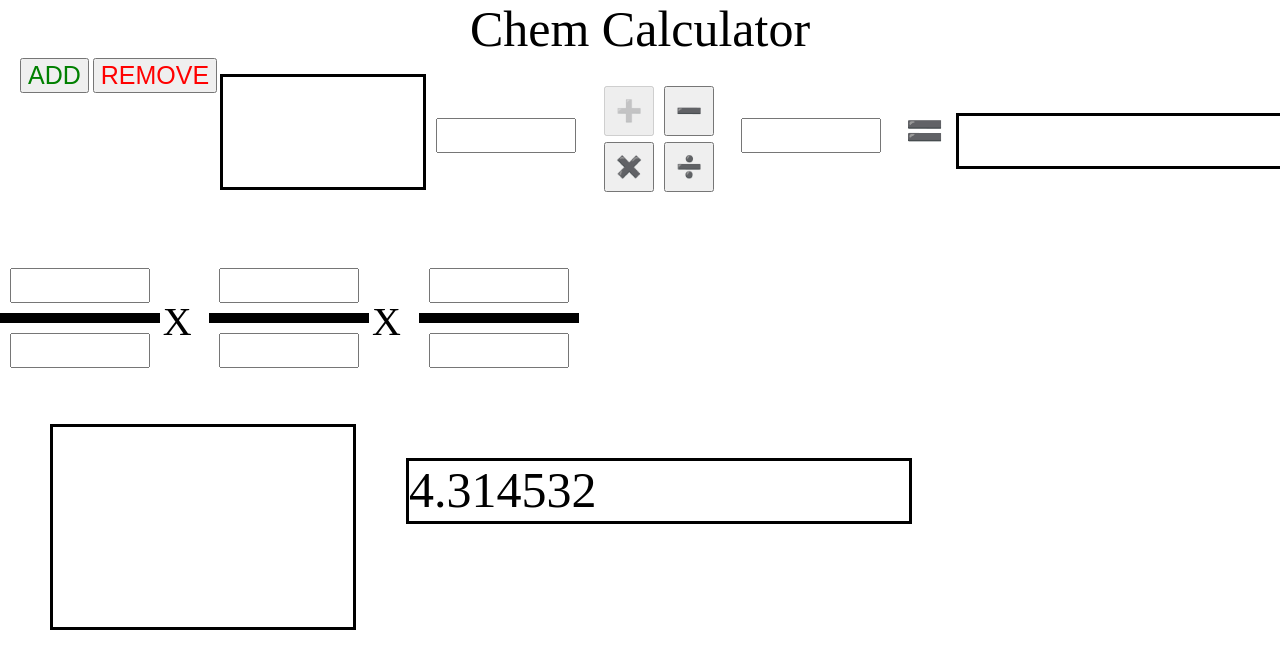
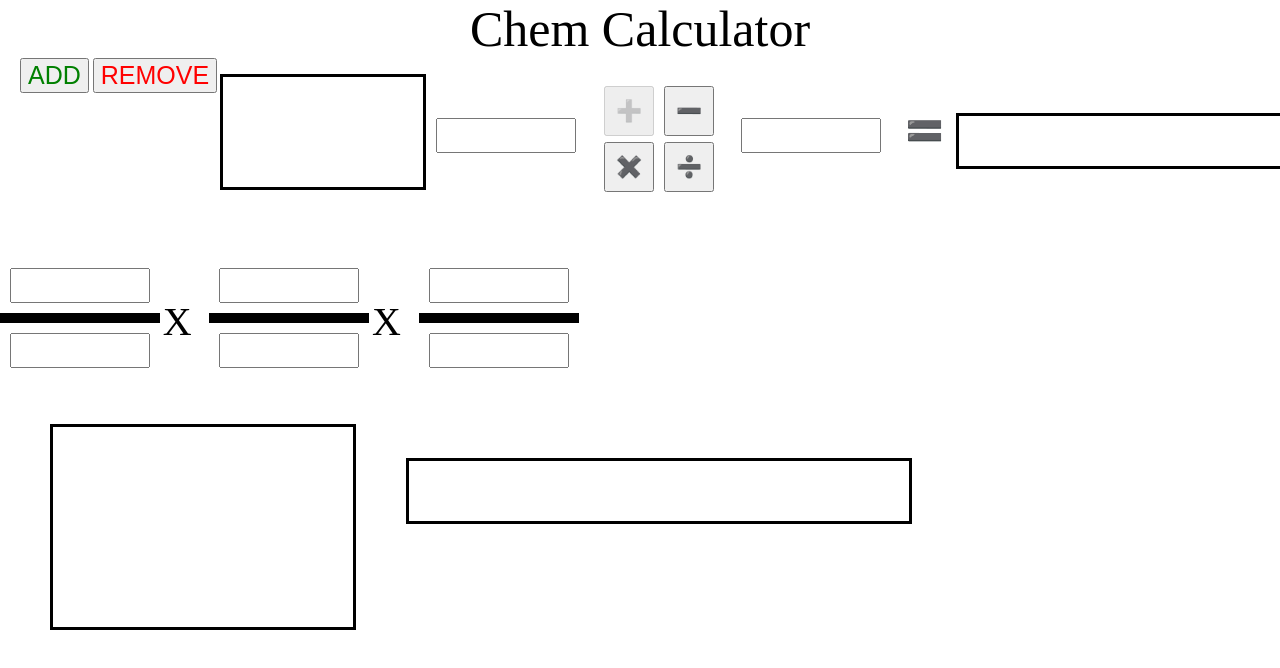
Before and after one commit to Kurlling/chemCalc, a website with bundled scripts: page index.html in a window 1280 px wide. Built offline with nearby package versions, Linux system fonts and the light colour scheme.

Commit message:
Update index.html

```diff
--- a/index.html
+++ b/index.html
@@ -83,7 +83,7 @@
     <div id="bottomSection">
         <p style="border-width:3px; border-style:solid; border-color:black" id="ansList"></p>
 
-        <p style="border-width:3px; border-style:solid; border-color:black" id="finalAns">4.314532</p>
+        <p style="border-width:3px; border-style:solid; border-color:black" id="finalAns"></p>
     </div>
 
     <script src="butts.js"></script>
```
